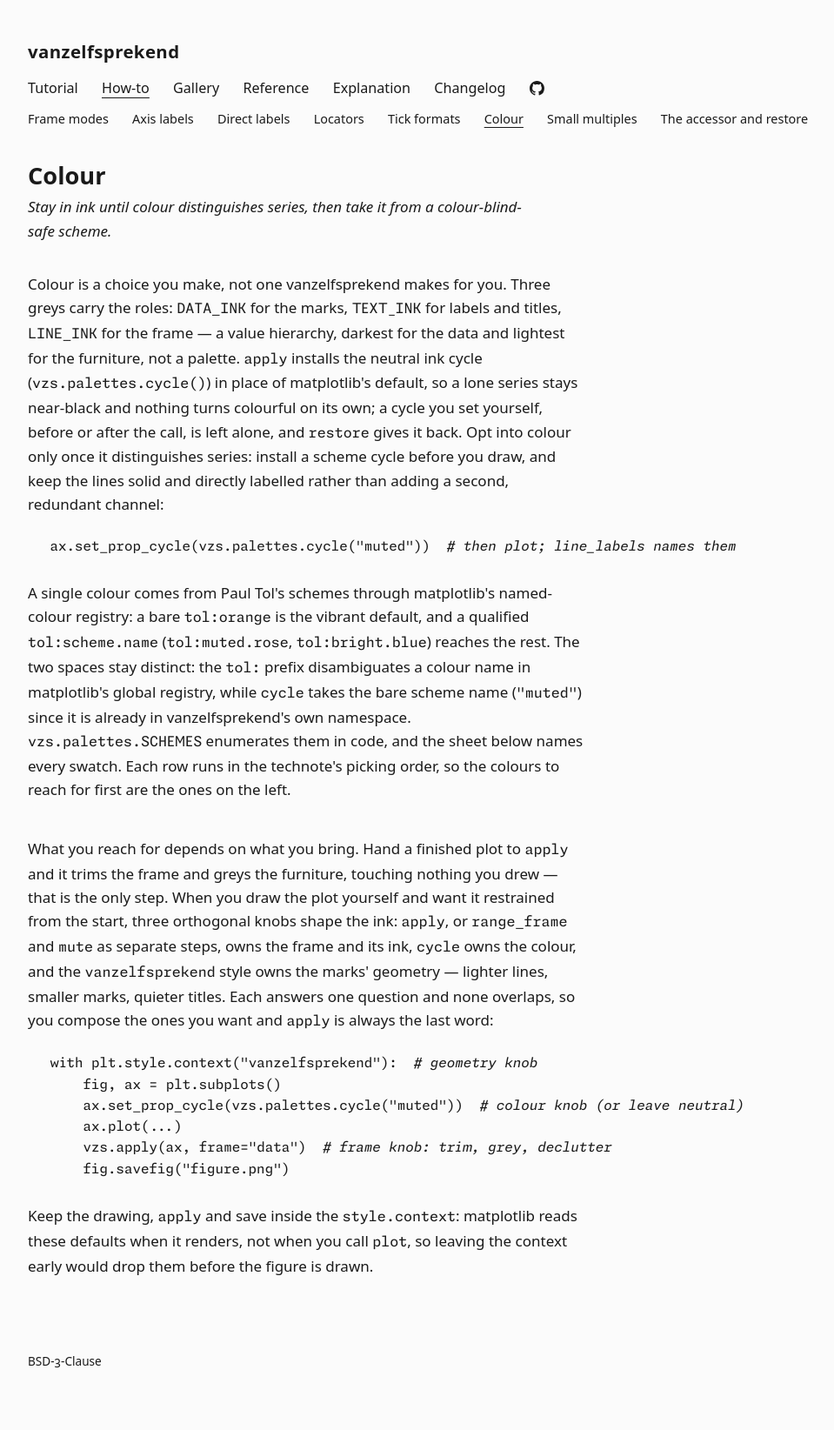
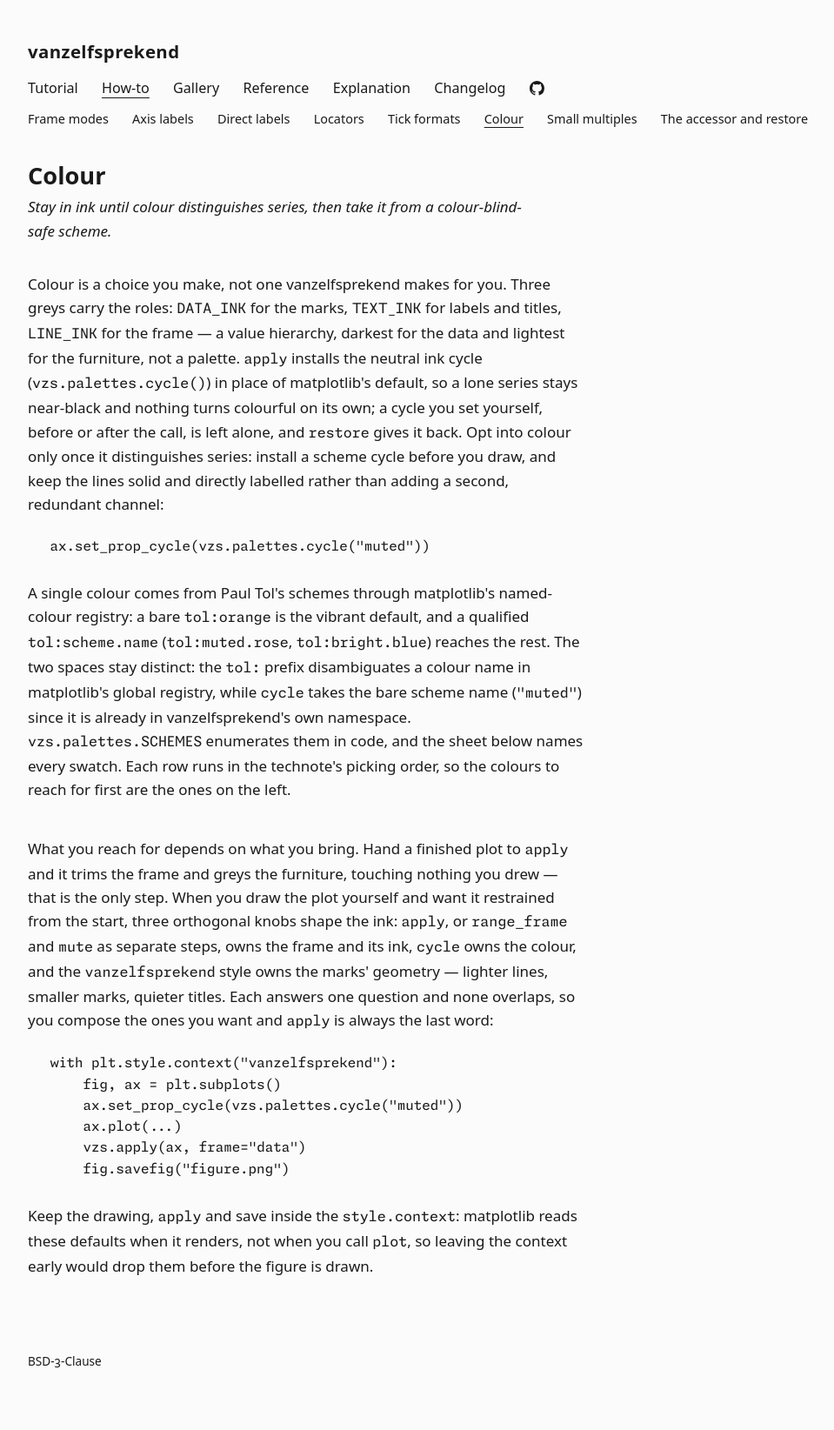
Before and after one commit to jpweytjens/vanzelfsprekend, an MkDocs documentation site: the page built from docs/how-to/colour.md, in a window 1280 px wide. Shown: the whole page at 87% size, without its empty margins (36-995 px from the left). Built offline with MkDocs 1.6.1, drawn with Linux system fonts in a browser that asks for light colours; some web fonts are replaced.

Commit message:
docs(how-to): move the why out of code comments
A comment in a docs block says what a line yields, never why; the why
goes in the prose before the block. The four how-to pages carried
nineteen trailing comments that restated or extended the paragraph
above, running lines to 87 characters.

Claude-Session: https://claude.ai/code/session_01PDE2DTTGJPkotawfyv3M7U

````diff
--- a/docs/how-to/colour.md
+++ b/docs/how-to/colour.md
@@ -5,7 +5,7 @@
 Colour is a choice you make, not one vanzelfsprekend makes for you. Three greys carry the roles: `DATA_INK` for the marks, `TEXT_INK` for labels and titles, `LINE_INK` for the frame — a value hierarchy, darkest for the data and lightest for the furniture, not a palette. `apply` installs the neutral ink cycle (`vzs.palettes.cycle()`) in place of matplotlib's default, so a lone series stays near-black and nothing turns colourful on its own; a cycle you set yourself, before or after the call, is left alone, and `restore` gives it back. Opt into colour only once it distinguishes series: install a scheme cycle before you draw, and keep the lines solid and directly labelled rather than adding a second, redundant channel:
 
 ```python
-ax.set_prop_cycle(vzs.palettes.cycle("muted"))  # then plot; line_labels names them
+ax.set_prop_cycle(vzs.palettes.cycle("muted"))
 ```
 
 A single colour comes from Paul Tol's schemes through matplotlib's named-colour registry: a bare `tol:orange` is the vibrant default, and a qualified `tol:scheme.name` (`tol:muted.rose`, `tol:bright.blue`) reaches the rest. The two spaces stay distinct: the `tol:` prefix disambiguates a colour name in matplotlib's global registry, while `cycle` takes the bare scheme name (`"muted"`) since it is already in vanzelfsprekend's own namespace. `vzs.palettes.SCHEMES` enumerates them in code, and the sheet below names every swatch. Each row runs in the technote's picking order, so the colours to reach for first are the ones on the left.
@@ -15,11 +15,11 @@ A single colour comes from Paul Tol's schemes through matplotlib's named-colour
 What you reach for depends on what you bring. Hand a finished plot to `apply` and it trims the frame and greys the furniture, touching nothing you drew — that is the only step. When you draw the plot yourself and want it restrained from the start, three orthogonal knobs shape the ink: `apply`, or `range_frame` and `mute` as separate steps, owns the frame and its ink, `cycle` owns the colour, and the `vanzelfsprekend` style owns the marks' geometry — lighter lines, smaller marks, quieter titles. Each answers one question and none overlaps, so you compose the ones you want and `apply` is always the last word:
 
 ```python
-with plt.style.context("vanzelfsprekend"):  # geometry knob
+with plt.style.context("vanzelfsprekend"):
     fig, ax = plt.subplots()
-    ax.set_prop_cycle(vzs.palettes.cycle("muted"))  # colour knob (or leave neutral)
+    ax.set_prop_cycle(vzs.palettes.cycle("muted"))
     ax.plot(...)
-    vzs.apply(ax, frame="data")  # frame knob: trim, grey, declutter
+    vzs.apply(ax, frame="data")
     fig.savefig("figure.png")
 ```
 
````
Also changed, not shown: docs/how-to/direct-labels.md (+8 -8 lines), docs/how-to/frame-modes.md (+6 -6 lines), docs/how-to/tick-formats.md (+3 -3 lines).
